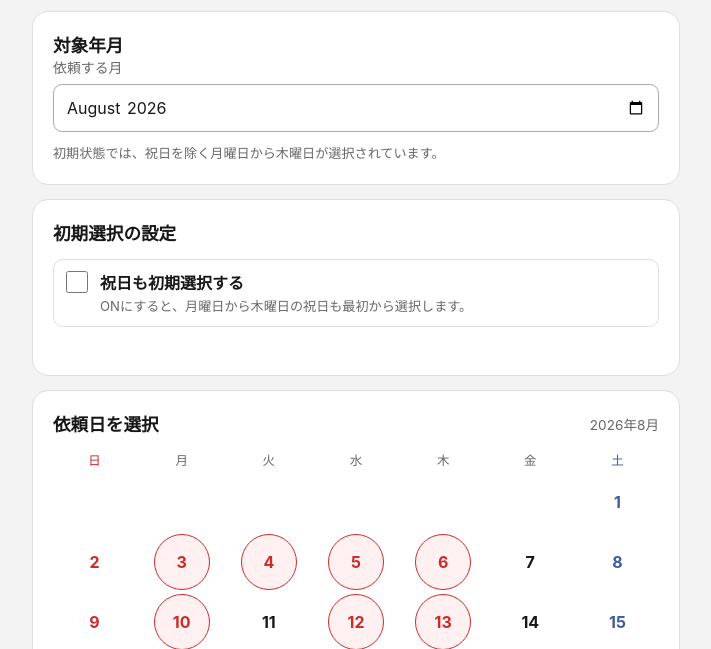
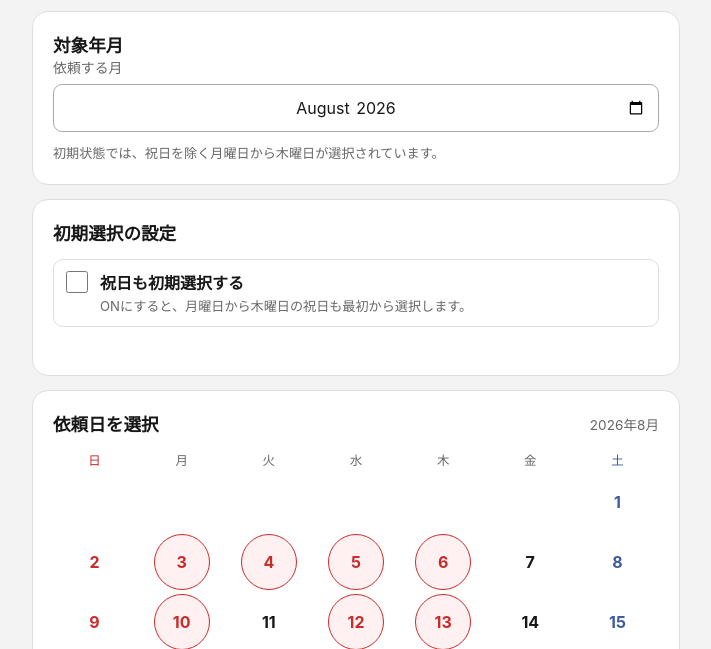
Before and after one commit to satomuraworks/famisapo-request-calendar, a website: page index.html in a window 1280 px wide. Shown: the part 151-800 px from the top of the page, without its empty margins (284-995 px from the left). Drawn offline with Linux system fonts and the light colour scheme.

Commit message:
スタイルの修正

```diff
--- a/index.html
+++ b/index.html
@@ -5,7 +5,7 @@
     <meta name="viewport" content="width=device-width, initial-scale=1, viewport-fit=cover" />
     <meta name="theme-color" content="#ffffff" />
     <title>ファミサポ依頼日一覧</title>
-    <link rel="stylesheet" href="styles.css?v=20260729" />
+    <link rel="stylesheet" href="styles.css?v=20260731" />
   </head>
   <body>
     <main class="app-shell">
@@ -19,7 +19,9 @@
         <h2 id="month-heading">対象年月</h2>
         <label class="month-picker" for="target-month">
           <span>依頼する月</span>
-          <input id="target-month" type="month" inputmode="numeric" />
+          <span class="month-input-frame">
+            <input id="target-month" type="month" inputmode="numeric" />
+          </span>
         </label>
         <p id="initial-selection-hint" class="hint">初期状態では、祝日を除く月曜日から木曜日が選択されています。</p>
       </section>
--- a/styles.css
+++ b/styles.css
@@ -39,7 +39,10 @@ h2 { margin: 0; font-size: 1.1rem; }
 .section-heading p { margin: 0; color: var(--muted); font-size: .85rem; text-align: right; }
 
 .month-picker { display: grid; min-width: 0; gap: 7px; color: var(--muted); font-size: .87rem; }
-.month-picker input { display: block; width: 100%; max-width: 100%; min-width: 0; min-inline-size: 0; min-height: 48px; padding: 9px 12px; color: var(--ink); background: #fff; border: 1px solid #aaa; border-radius: 9px; font-size: 1rem; }
+.month-input-frame { display: block; width: 100%; min-width: 0; min-height: 48px; overflow: hidden; background: #fff; border: 1px solid #aaa; border-radius: 9px; }
+.month-picker input { display: block; width: 100%; max-width: 100%; min-width: 0; min-inline-size: 0; min-height: 46px; padding: 9px 12px; color: var(--ink); background: transparent; border: 0; border-radius: 0; font-size: 1rem; text-align: center; -webkit-appearance: none; appearance: none; }
+.month-picker input::-webkit-date-and-time-value { min-width: 0; margin: 0; text-align: center; }
+.month-picker input::-webkit-calendar-picker-indicator { margin: 0; opacity: 1; }
 .hint, .status { margin: 12px 0 0; color: var(--muted); font-size: .82rem; line-height: 1.5; }
 .status { min-height: 1.25em; }
 .toggle-control { display: flex; align-items: flex-start; gap: 12px; min-height: 52px; margin-top: 14px; padding: 10px 12px; border: 1px solid var(--line); border-radius: 10px; color: var(--ink); cursor: pointer; }
```
Also changed, not shown: 1 other file.
